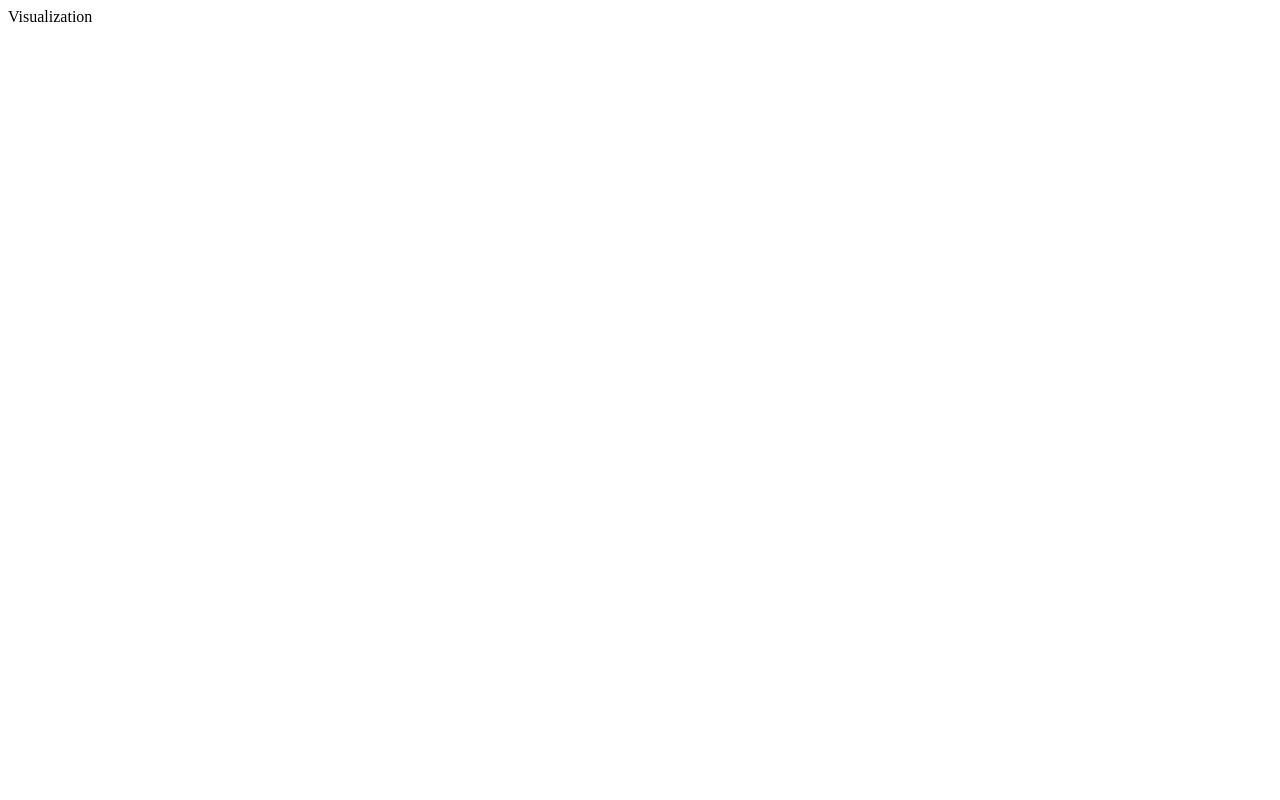
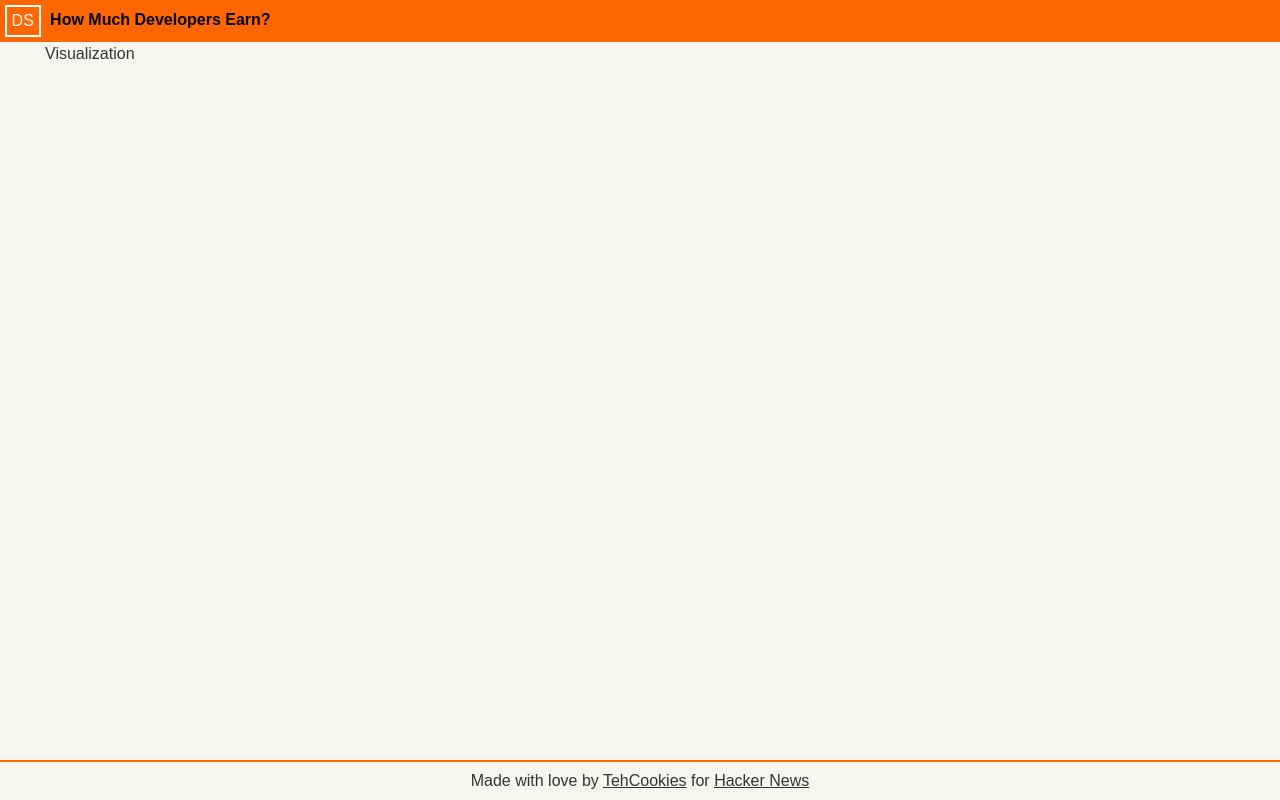
Before and after one commit to slaylines/devsalaries, a plain HTML site: page visualization.html in a window 1280 px wide. Drawn offline with nearby package versions, Linux system fonts and the light colour scheme.

Commit message:
Add templates for form and visualization pages

```diff
--- a/css/main.css
+++ b/css/main.css
@@ -101,7 +101,7 @@ footer {
 }
 
 .home-page .buttons .ds-button {
-  width: 170px;
+  width: 180px;
   margin: 20px;
   font-size: 1.2em;
 }
--- a/form.html
+++ b/form.html
@@ -1 +1,39 @@
-Form
+<!DOCTYPE html>
+<html lang="en">
+<head>
+  <meta charset="utf-8">
+  <meta name="viewport" content="width=device-width, initial-scale=1">
+  <meta name="description" content="Visualizations of dev salaries across the globe.">
+  <meta name="author" content="TehCookies">
+
+  <title>Submit Salary | TehCookies</title>
+
+  <link rel="stylesheet" href="https://unpkg.com/purecss@1.0.0/build/pure-min.css" integrity="sha384-nn4HPE8lTHyVtfCBi5yW9d20FjT8BJwUXyWZT9InLYax14RDjBj46LmSztkmNP9w" crossorigin="anonymous">
+  <link rel="stylesheet" href="css/main.css">
+</head>
+<body>
+  <header>
+    <div class="pure-menu pure-menu-horizontal pure-menu-fixed">
+      <a class="pure-menu-heading" href="index.html">
+        DS
+      </a>
+      <h1 class="menu-title">
+        How Much Developers Earn?
+      </h1>
+    </div>
+  </header>
+
+  <div class="content-wrapper">
+    <div class="form-page content">
+      Form
+    </div>
+  </div>
+
+  <footer>
+    Made with love by
+    <a href="http://www.tehcookies.com">TehCookies</a>
+    for
+    <a href="https://news.ycombinator.com">Hacker News</a>
+  </footer>
+</body>
+</html>
--- a/visualization.html
+++ b/visualization.html
@@ -1 +1,39 @@
-Visualization
+<!DOCTYPE html>
+<html lang="en">
+<head>
+  <meta charset="utf-8">
+  <meta name="viewport" content="width=device-width, initial-scale=1">
+  <meta name="description" content="Visualizations of dev salaries across the globe.">
+  <meta name="author" content="TehCookies">
+
+  <title>Explore Salaries | TehCookies</title>
+
+  <link rel="stylesheet" href="https://unpkg.com/purecss@1.0.0/build/pure-min.css" integrity="sha384-nn4HPE8lTHyVtfCBi5yW9d20FjT8BJwUXyWZT9InLYax14RDjBj46LmSztkmNP9w" crossorigin="anonymous">
+  <link rel="stylesheet" href="css/main.css">
+</head>
+<body>
+  <header>
+    <div class="pure-menu pure-menu-horizontal pure-menu-fixed">
+      <a class="pure-menu-heading" href="index.html">
+        DS
+      </a>
+      <h1 class="menu-title">
+        How Much Developers Earn?
+      </h1>
+    </div>
+  </header>
+
+  <div class="content-wrapper">
+    <div class="form-page content">
+      Visualization
+    </div>
+  </div>
+
+  <footer>
+    Made with love by
+    <a href="http://www.tehcookies.com">TehCookies</a>
+    for
+    <a href="https://news.ycombinator.com">Hacker News</a>
+  </footer>
+</body>
+</html>
```
Also changed, not shown: index.html (+1 -1 lines).
